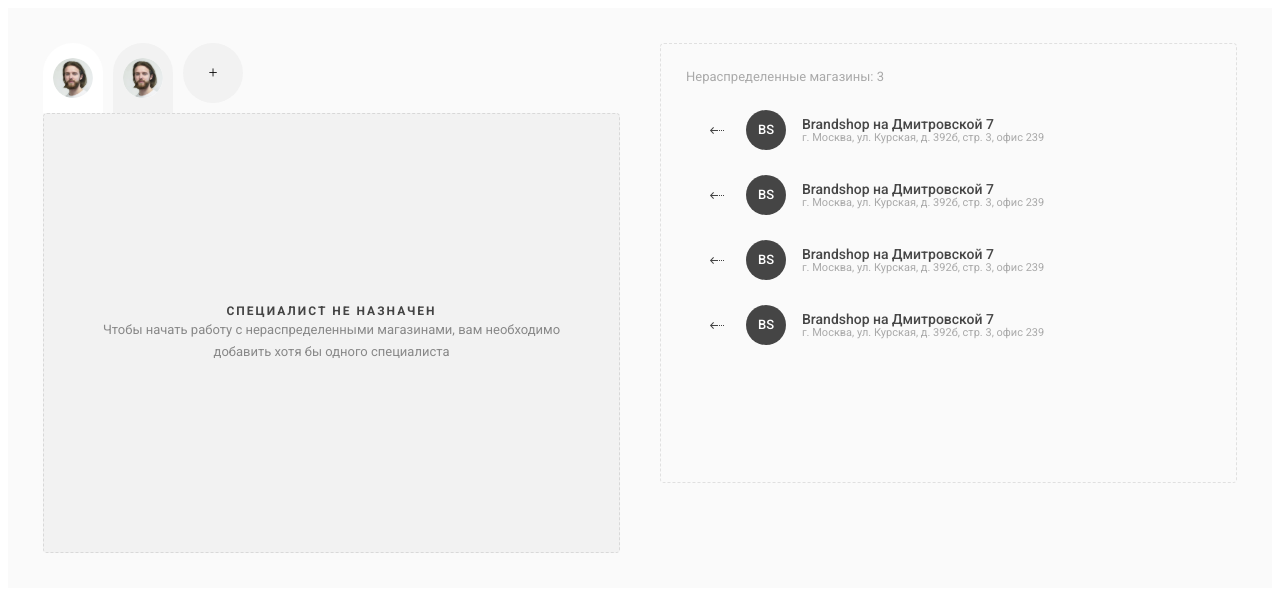
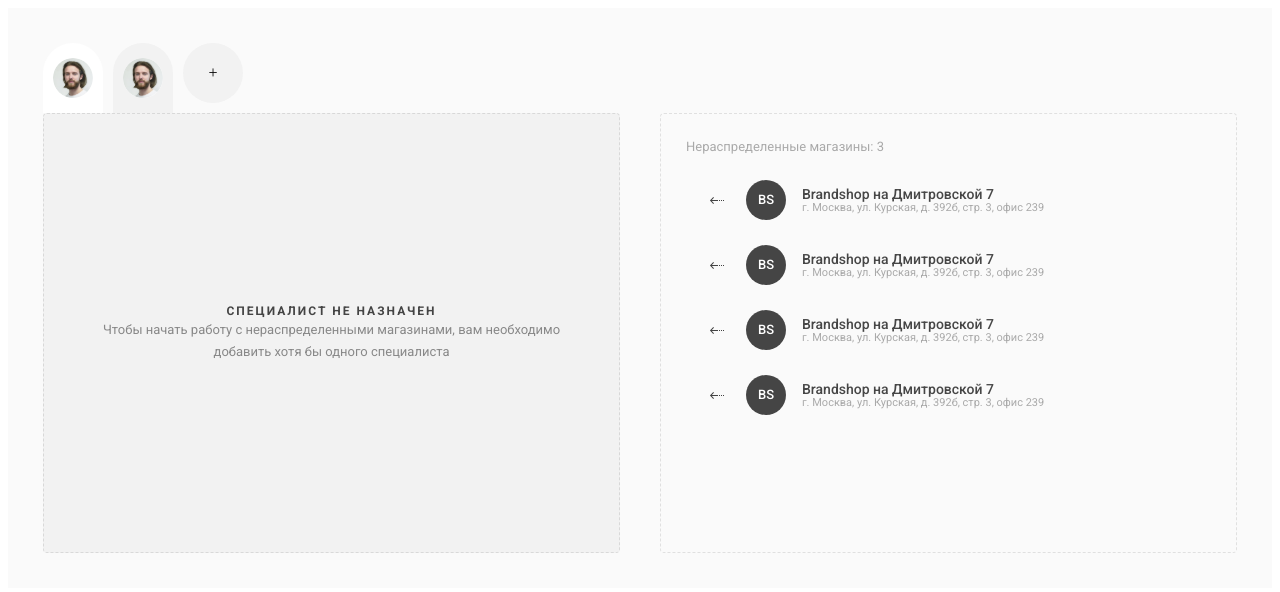
Before and after one commit to BOBRIWE/super-brands-task, an Angular app: page / in a window 1280 px wide. Shown: the top 592 px of the page. Built offline with nearby package versions, Linux system fonts and the light colour scheme.

Commit message:
Form container fixes

```diff
--- a/src/app/manage-employers-form/components/form-container/form-container.component.html
+++ b/src/app/manage-employers-form/components/form-container/form-container.component.html
@@ -1,7 +1,7 @@
 <section>
   <app-employers-list></app-employers-list>
 </section>
-<section>
-  <article></article>
+<section class="right">
+  <article class="buttons"></article>
   <app-shops-list></app-shops-list>
 </section>
--- a/src/app/manage-employers-form/components/form-container/form-container.component.scss
+++ b/src/app/manage-employers-form/components/form-container/form-container.component.scss
@@ -6,4 +6,13 @@
   padding: 35px;
 
   background: rgba(0, 0, 0, 0.02);
+
+  & > .right {
+    display: grid;
+    grid-template-rows: 70px 1fr;
+
+    & > .buttons {
+
+    }
+  }
 }
```
